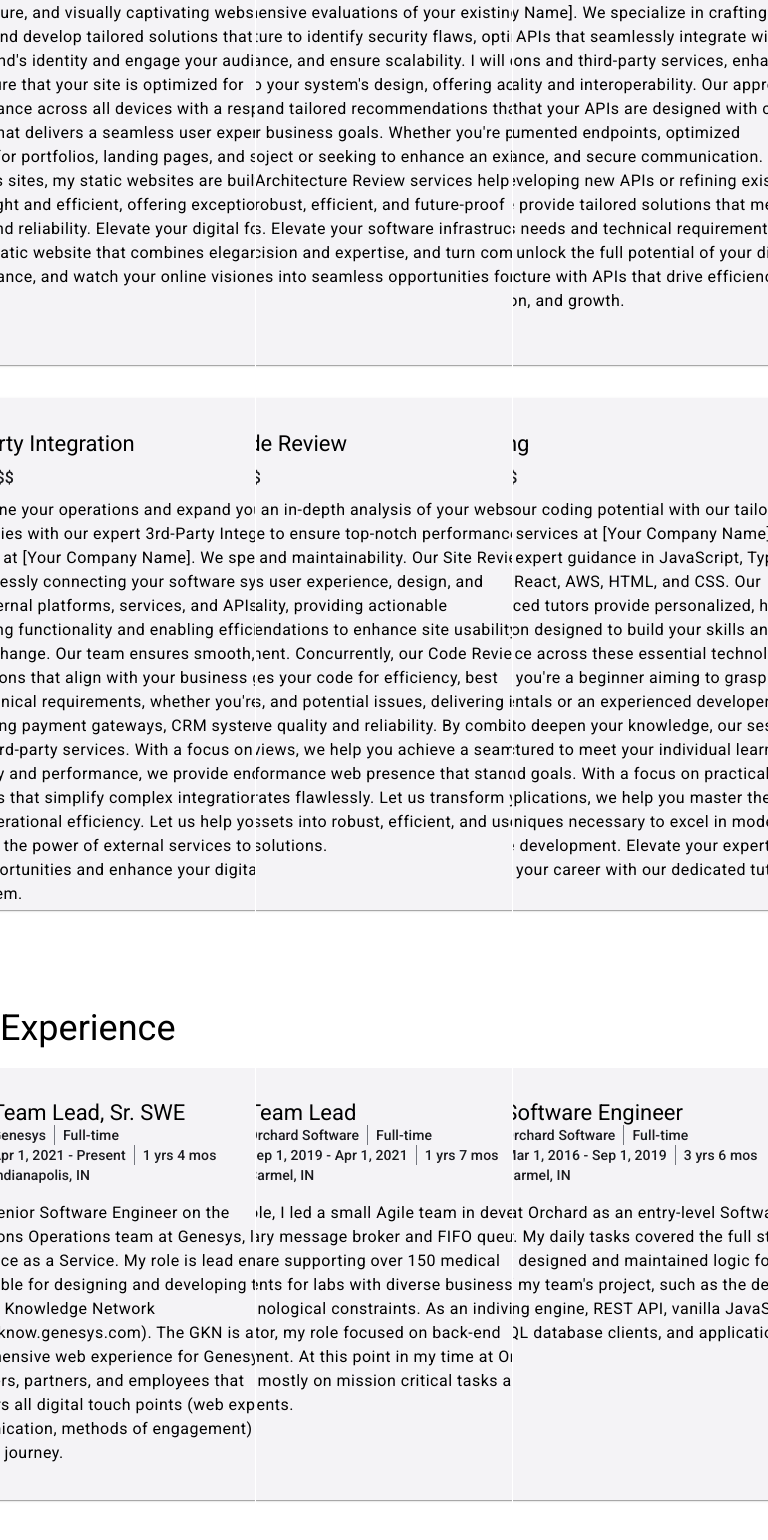
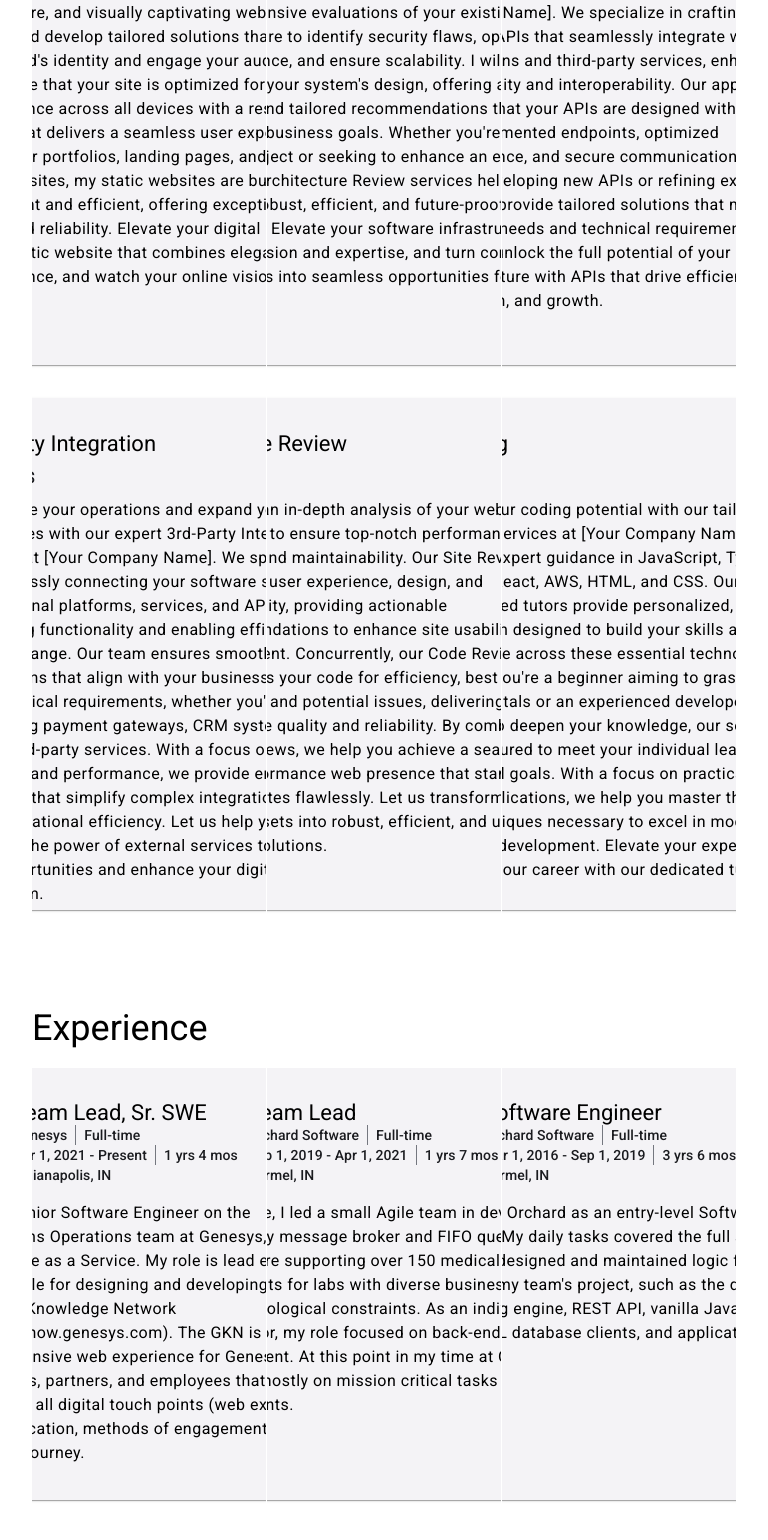
Before and after one commit to jseashell/portfolio, an Angular app: page / in a window 768 px wide. Shown: the part 924-2464 px from the top of the page. Built offline with nearby package versions, Linux system fonts and the light colour scheme.

Commit message:
section padding for mobile

```diff
--- a/src/app/app.component.css
+++ b/src/app/app.component.css
@@ -35,9 +35,12 @@ section.hero {
 @media only screen and (max-width: 768px) and (min-width: 391px) {
   main {
     width: 700;
+  }
+
+  section {
+    padding: 0 2rem;
 
   }
-
   section.hero {
     padding-top: 2rem;
   }
--- a/src/app/app.component.html
+++ b/src/app/app.component.html
@@ -3,7 +3,7 @@
     <div class="hero-bg"></div>
     <app-hero></app-hero>
   </section>
-  <section>
+  <section class="offerings">
     <h3 class="mat-heading-large">Offerings</h3>
     <app-offerings></app-offerings>
   </section>
@@ -11,7 +11,7 @@
     <h3 class="mat-heading-large">Reviews</h3>
     <app-reviews></app-reviews>
   </section> -->
-  <section>
+  <section class="work-exp">
     <h3 class="mat-heading-large">Experience</h3>
     <app-work-exp></app-work-exp>
   </section>
```
